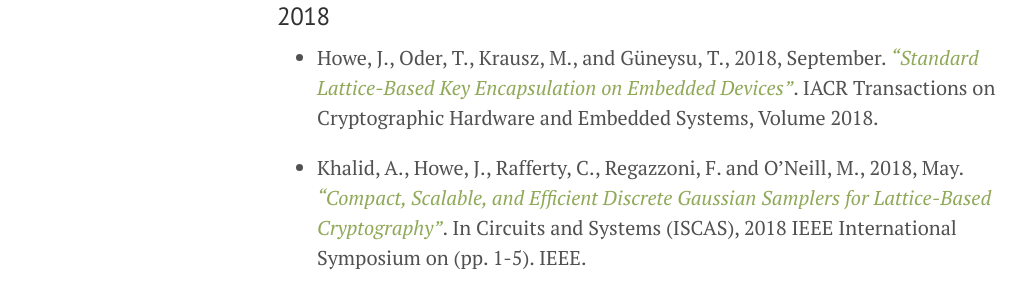
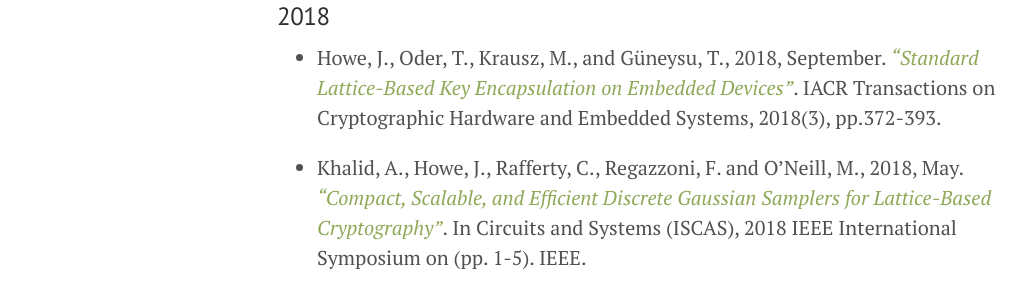
Before and after one commit to jameshoweee/jameshoweee.github.io, a Jekyll site: the page built from papers.md, in a window 1280 px wide. Shown: the part 496-796 px from the top of the page, without its empty margins (3-1028 px from the left). Built offline with Jekyll 4.4.1, drawn with Linux system fonts in a browser that asks for light colours.

Commit message:
Update papers.md

```diff
--- a/papers.md
+++ b/papers.md
@@ -12,7 +12,7 @@ This may not be a comprehensive list.
 See [*Google Scholar*](https://scholar.google.co.uk/citations?user=LItUNn4AAAAJ&hl=en) for up-to-date and complete publications.
 
 ### 2018
-*	Howe, J., Oder, T., Krausz, M., and Güneysu, T., 2018, September. [*"Standard Lattice-Based Key Encapsulation on Embedded Devices"*](https://tches.iacr.org/index.php/TCHES/article/view/7279). IACR Transactions on Cryptographic Hardware and Embedded Systems, Volume 2018.
+*	Howe, J., Oder, T., Krausz, M., and Güneysu, T., 2018, September. [*"Standard Lattice-Based Key Encapsulation on Embedded Devices"*](https://tches.iacr.org/index.php/TCHES/article/view/7279). IACR Transactions on Cryptographic Hardware and Embedded Systems, 2018(3), pp.372-393.
 
 *	Khalid, A., Howe, J., Rafferty, C., Regazzoni, F. and O'Neill, M., 2018, May. [*"Compact, Scalable, and Efficient Discrete Gaussian Samplers for Lattice-Based Cryptography"*](https://eprint.iacr.org/2018/265). In Circuits and Systems (ISCAS), 2018 IEEE International Symposium on (pp. 1-5). IEEE.
 
```
